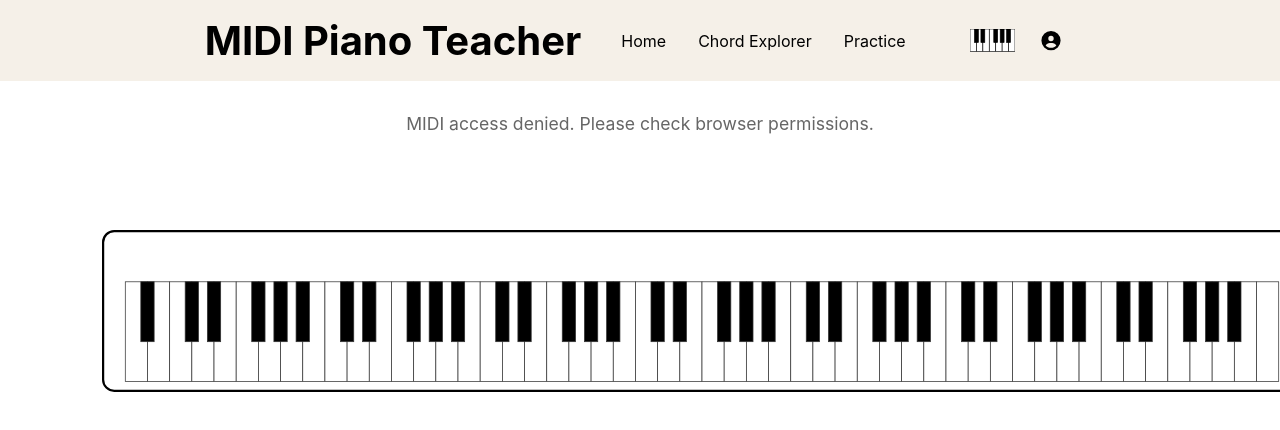
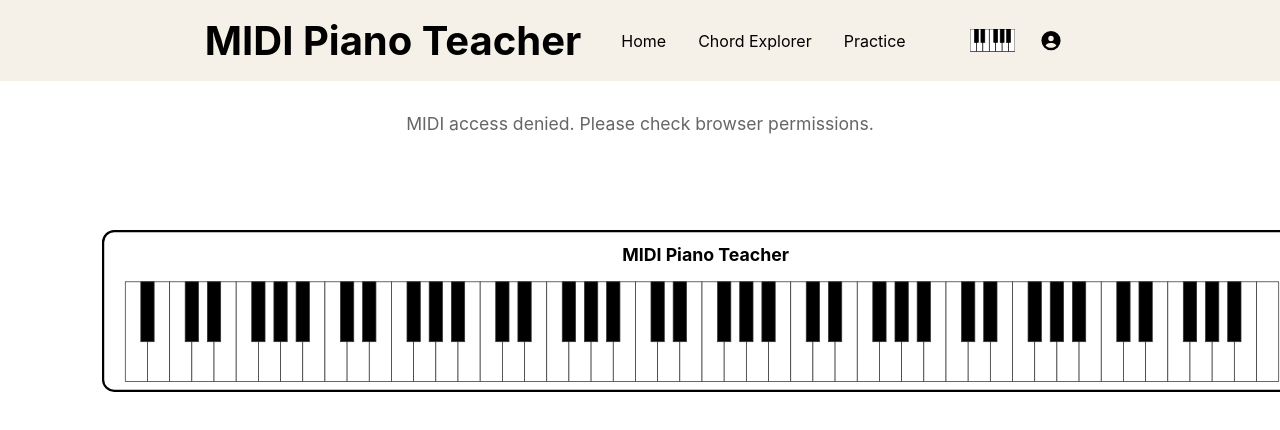
Before and after one commit to mjosephs1/midi-piano-teacher-web, a React (Create React App) app: page / in a window 1280 px wide. Shown: the top 430 px of the page. Built offline with nearby package versions, Linux system fonts and the light colour scheme.

Commit message:
Add optional prop to the VirtualPiano to pass in a header that displays centered in the virtual piano body

```diff
--- a/src/midi/VirtualPiano.tsx
+++ b/src/midi/VirtualPiano.tsx
@@ -7,9 +7,17 @@ interface VirtualPianoProps {
   secondaryPressedNotes?: Set<number>;
   maxWidth?: number;
   maxHeight?: number;
+  header?: string;
 }
 
-export function VirtualPiano({ numKeys = 88, pressedNotes = new Set(), secondaryPressedNotes = new Set(), maxWidth = 1200, maxHeight = 200 }: VirtualPianoProps = {}) {
+export function VirtualPiano({
+  numKeys = 88,
+  pressedNotes = new Set(),
+  secondaryPressedNotes = new Set(),
+  maxWidth = 1200,
+  maxHeight = 200,
+  header = ""
+}: VirtualPianoProps = {}) {
     const numWhiteKeys = getWhiteKeysFromTotalKeys(numKeys);
     const offset = KEYBOARD_OFFSETS[numKeys] ?? 21;
     const blackKeyPattern = [true, true, false, true, true, true, false];
@@ -41,7 +49,11 @@ export function VirtualPiano({ numKeys = 88, pressedNotes = new Set(), secondary
     const widthConstratinedWidth = Math.min(keyboardWidth, maxWidth); // The Virtual Piano width can not exceed 1000px
     const widthConstratinedHeight = widthConstratinedWidth * (1/widthToHeighRatio);
 
-    // widthToHeighRatio * actualHeight;
+    const headerFontSize = scaleFactor*0.8;
+    const headerWidth = headerFontSize * header.length/2;
+    const headerXPosition = (keyboardWidth/2) - (headerWidth/2); // centered
+    const headerYPosition = scaleFactor * 1.4;
+
 
     const getKeyNumber = (whiteKeyNum: number) => {
         const adjustedWhiteKeyNum = whiteKeyNum + startWhiteKeyIndex;
@@ -65,6 +77,19 @@ export function VirtualPiano({ numKeys = 88, pressedNotes = new Set(), secondary
           rx={scaleFactor/2}
           ry={scaleFactor/2}
         />
+
+        {
+        header !== "" &&
+          <text
+            x={headerXPosition}
+            y={headerYPosition}
+            fill="black"
+            font-size={headerFontSize}
+            font-weight="bold"
+          >
+            {header}
+          </text>
+        }
 
         {Array.from({ length: numWhiteKeys }).map((_, i) => {
             const noteNumber = getKeyNumber(i);
--- a/src/pages/Home.tsx
+++ b/src/pages/Home.tsx
@@ -25,7 +25,7 @@ export const Home: FC<HomeProps> = ({ numKeys }) => {
         <p className="status">{statusMessage}</p>
       )}
       <div>
-        <VirtualPiano numKeys={numKeys} pressedNotes={pressedNotes} />
+        <VirtualPiano numKeys={numKeys} pressedNotes={pressedNotes} header="MIDI Piano Teacher" />
       </div>
       {status === 'listening' && (
         <div className="notes-display">
```
